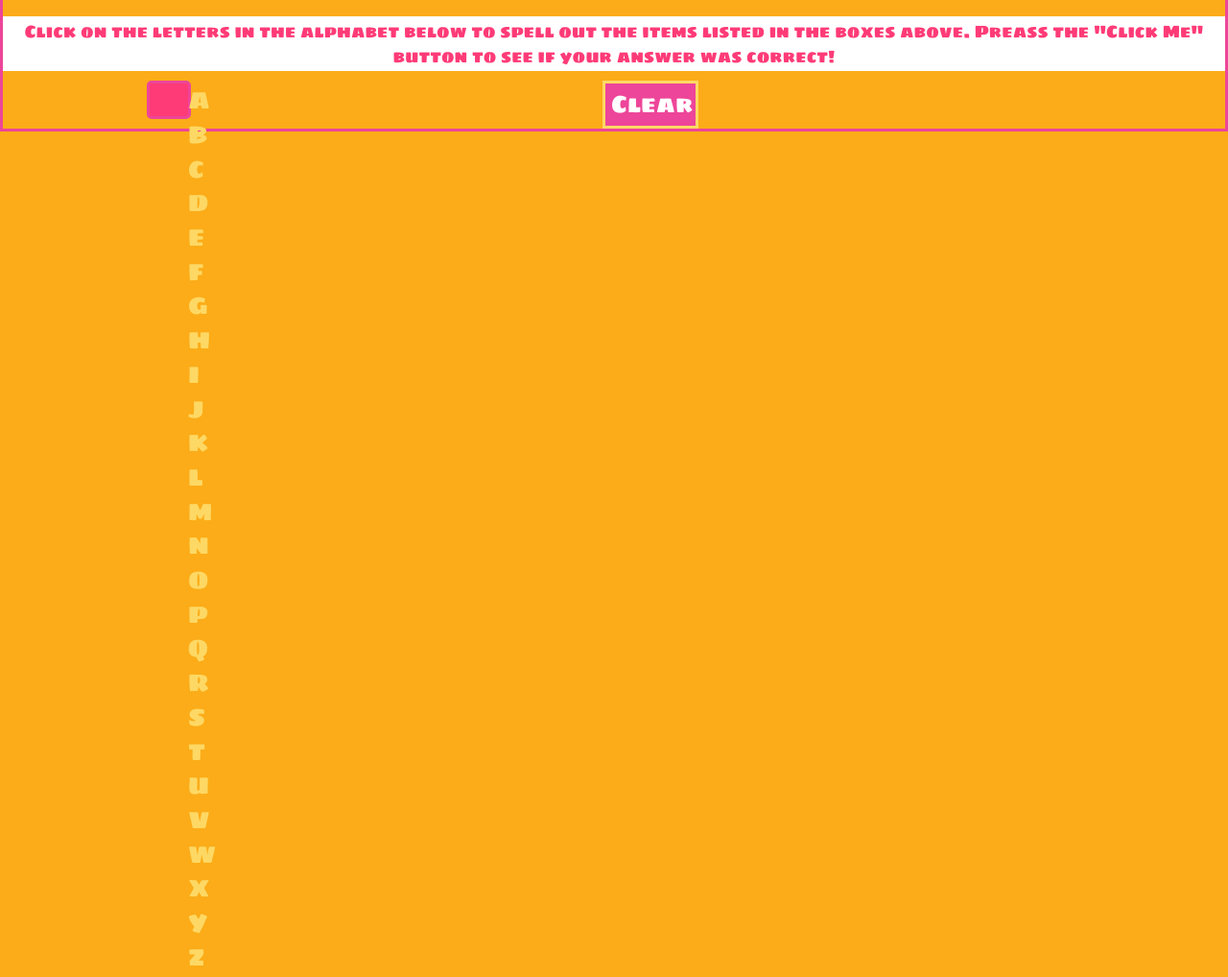
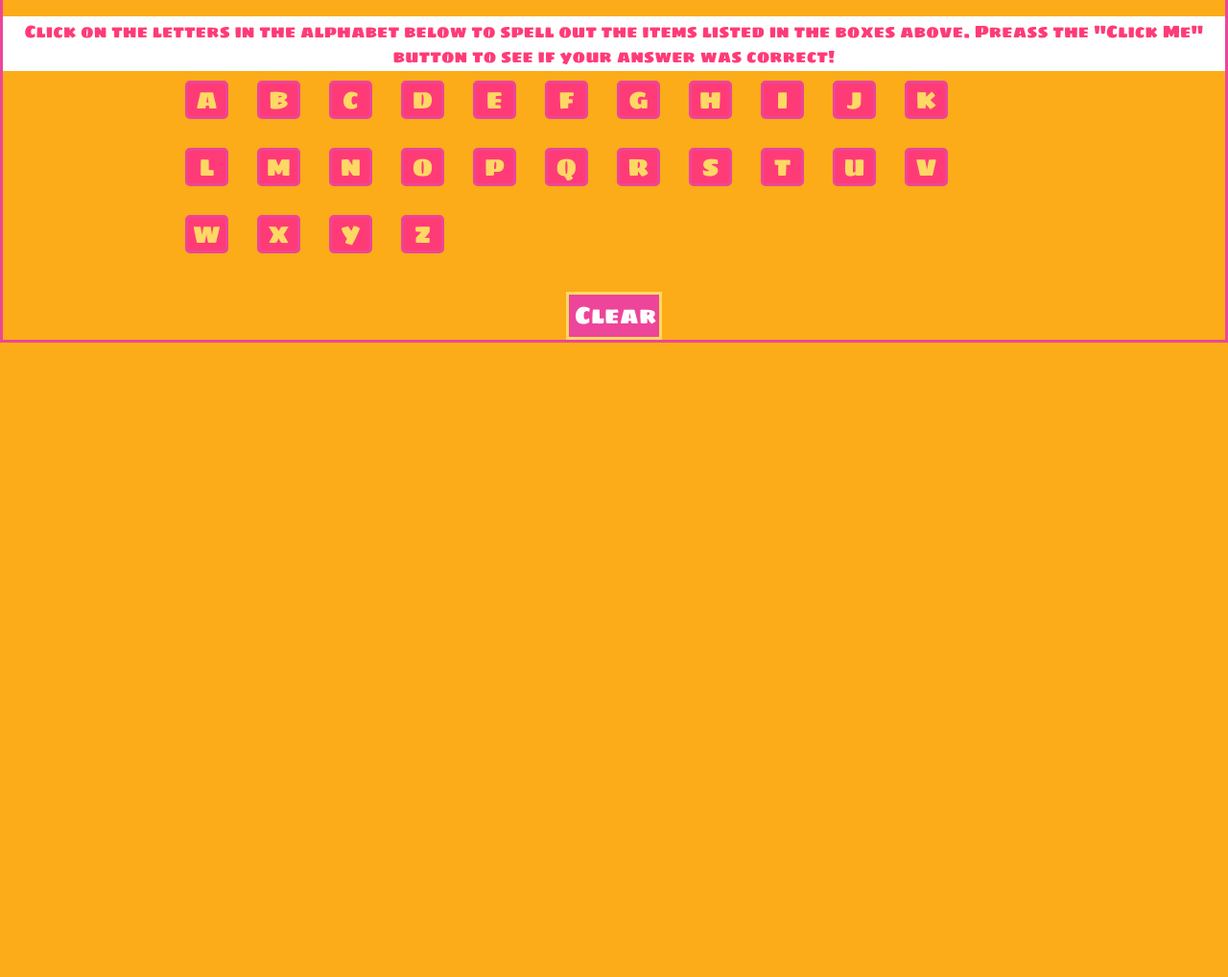
Before and after one commit to Missybur/Let-s_Get_Ready_Man, a plain HTML site: page index.html in a window 1280 px wide. Shown: the part 818-1836 px from the top of the page at 96% size. After the commit the page ends 1175 px from the top, so only its background shows below. Drawn offline with nearby package versions, Linux system fonts and the light colour scheme.

Commit message:
Add style to alphabet

```diff
--- a/css/style.css
+++ b/css/style.css
@@ -141,7 +141,7 @@
           clear: both;
         }
 
-        #alphabetList {
+        #alphabet li {
           float: left;
           margin: 0 30px 30px 0;
           list-style: none;
@@ -166,7 +166,7 @@
           color: #FFF;
         }
 
-        #alphabetList:hover {
+        #alphabet li:hover {
           background: #fff;
           border: solid 2px #99001A; ;
           color: #FF3B77;
--- a/index.html
+++ b/index.html
@@ -62,7 +62,7 @@
         </div>
 
         <div class="lettersContainer">
-          <ul id="alphabetList">
+          <ul id="alphabet">
             <li class="letter">A</li>
             <li class="letter">B</li>
             <li class="letter">C</li>
```
